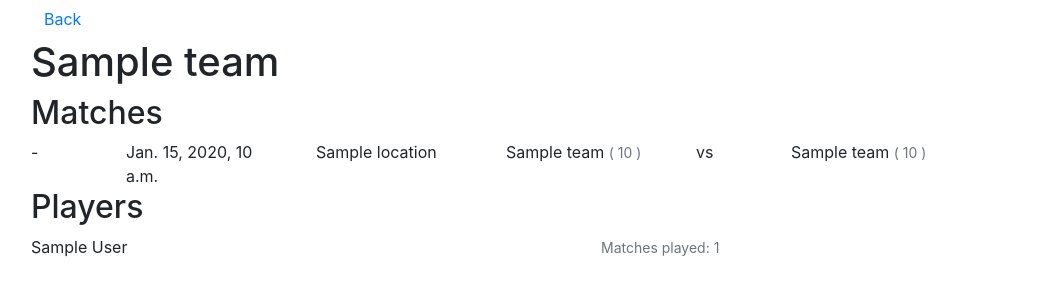
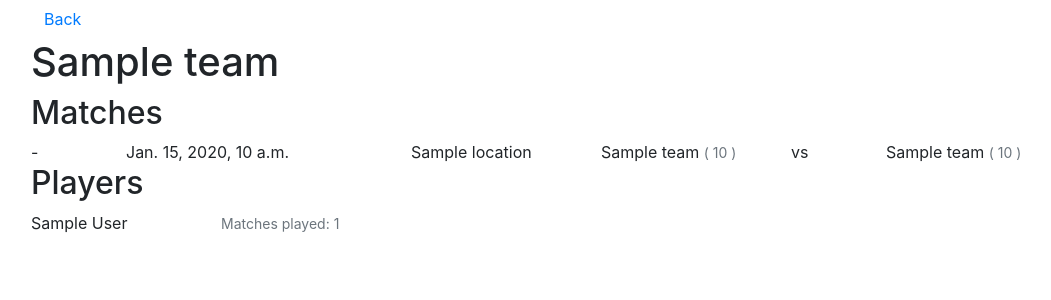
Before and after one commit to tankorsmash/Leagion, a Django app: page /team/1/ in a window 1280 px wide. Shown: the top 300 px of the page, without its empty margins (54-1105 px from the left). Run offline with Django 3.2, Linux system fonts and the light colour scheme; tables that the repository leaves empty hold one stand-in row (values such as "Sample post"); some libraries are stand-ins or nearby versions.

Commit message:
styling teamview for space

```diff
--- a/leagion/templates/team_detail.html
+++ b/leagion/templates/team_detail.html
@@ -20,7 +20,7 @@ Team Details
         <div class="col-md-1">
             {{ match.status }}
         </div>
-        <div class="col-md-2">
+        <div class="col-md-3">
             {{ match.match_datetime }}
         </div>
         <div class="col-md-2">
@@ -63,14 +63,14 @@ Team Details
     {% endfor %}
 </div>
 
-<div class="matches">
+<div class="players m-t-1">
     <h2> Players </h2>
     {% for player in players %}
     <div class="row">
-        <div class="col-md-6">
+        <div class="col-md-2">
             {{ player.full_name }}
         </div>
-        <div class="col-md-6">
+        <div class="col-md-4">
             <small class="text-muted">
                 Matches played:
                 {{ player.matches_played }}
--- a/leagion/views.py
+++ b/leagion/views.py
@@ -84,7 +84,7 @@ class TeamDetail(DetailView):
 
         matches = team.league.matches.filter(
             Q(away_team=team)|Q(home_team=team)
-        ).order_by("match_datetime")
+        ).order_by("match_datetime").select_related("location")
 
         roster_player_ids = Roster.objects.filter(
             team=team
```
